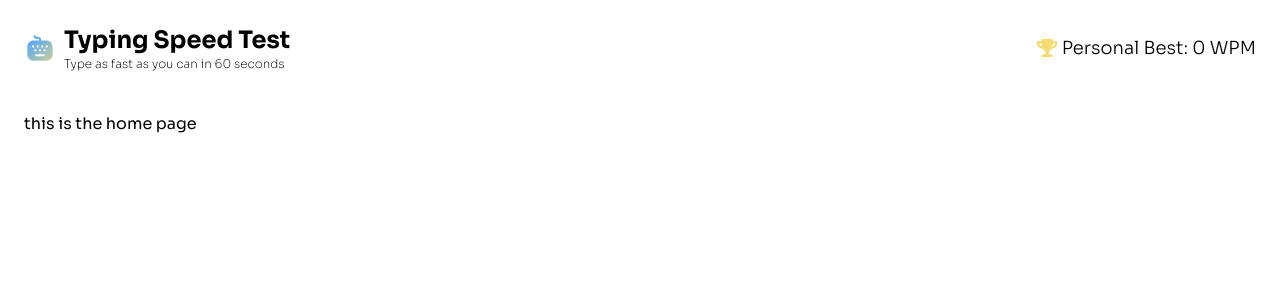
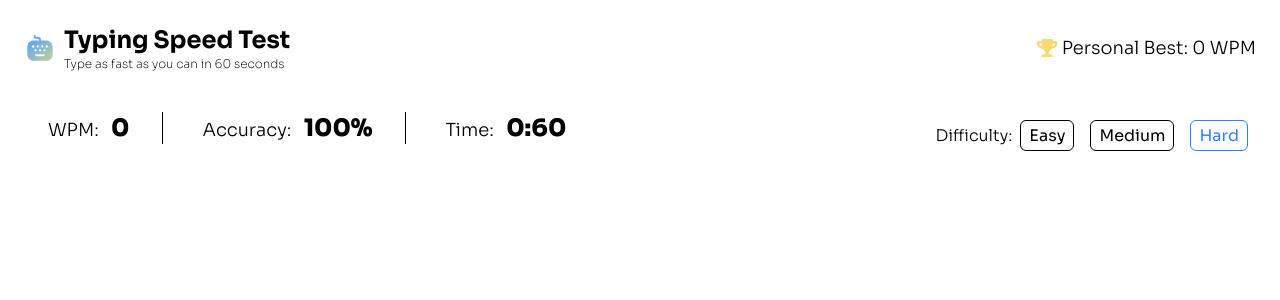
Before and after one commit to cassianebel/typing-speed-test, a Next.js app: page / in a window 1280 px wide. Shown: the top 300 px of the page. Built offline with nearby package versions, Linux system fonts and the light colour scheme.

Commit message:
start of difficulty component

```diff
--- a/app/layout.tsx
+++ b/app/layout.tsx
@@ -17,7 +17,7 @@ export default function RootLayout({
       <body className="font-sans">
         <div className="flex flex-col max-w-7xl mx-auto p-4 sm:p-6">
           <Header />
-          {children}
+          <main>{children}</main>
         </div>
       </body>
     </html>
--- a/app/page.tsx
+++ b/app/page.tsx
@@ -1,7 +1,31 @@
+import Difficulty from "@/components/Difficulty";
+
 export default function Home() {
   return (
-    <div>
-      <p>this is the home page</p>
+    <div className="lg:flex items-center justify-between gap-4">
+      <div className="flex items-center gap-4 text-center font-light mx-auto w-full mb-4">
+        <p className="text-neutral-400 text-lg px-6 border-e ">
+          WPM:{" "}
+          <span className="font-extrabold text-neutral-000 text-2xl mx-2">
+            0
+          </span>
+        </p>
+        <p className="text-neutral-400 text-lg px-6 border-e ">
+          Accuracy:{" "}
+          <span className="font-extrabold text-neutral-000 text-2xl mx-2">
+            100%
+          </span>
+        </p>
+        <p className="text-neutral-400 text-lg px-6 ">
+          Time:{" "}
+          <span className="font-extrabold text-neutral-000 text-2xl mx-2">
+            0:60
+          </span>
+        </p>
+      </div>
+      <div className="flex items-center gap-4">
+        <Difficulty />
+      </div>
     </div>
   );
 }
--- /dev/null
+++ b/components/Difficulty.tsx
@@ -0,0 +1,127 @@
+"use client";
+
+import { useState, useEffect } from "react";
+import { useIsDesktop } from "@/hooks/useIsDesktop";
+
+type Difficulty = "Easy" | "Medium" | "Hard";
+
+export default function Difficulty() {
+  const [difficulty, setDifficulty] = useState<Difficulty>("Hard");
+  const [isOpen, setIsOpen] = useState(false);
+
+  const isDesktop = useIsDesktop();
+
+  useEffect(() => {
+    setIsOpen(isDesktop);
+  }, [isDesktop]);
+
+  useEffect(() => {
+    const handler = (e: KeyboardEvent) => {
+      if (e.key === "Escape") setIsOpen(false);
+    };
+    document.addEventListener("keydown", handler);
+    return () => document.removeEventListener("keydown", handler);
+  }, []);
+
+  const handleDifficultyChange = (e: React.ChangeEvent<HTMLInputElement>) => {
+    setDifficulty(e.target.value as Difficulty);
+    if (!isDesktop) {
+      setIsOpen(false);
+    }
+  };
+
+  return (
+    <fieldset className="md:flex items-center w-full">
+      <div>
+        <legend>
+          <span className="hidden md:block text-neutral-400 font-light">
+            Difficulty:{" "}
+          </span>
+          {!isDesktop && (
+            <button
+              className="flex items-center gap-2 justify-center border rounded-md px-3 py-1 mb-2 cursor-pointer w-full"
+              type="button"
+              aria-haspopup="listbox"
+              aria-expanded={isOpen}
+              onClick={() => setIsOpen((prev) => !prev)}
+            >
+              {difficulty}
+              <svg
+                xmlns="http://www.w3.org/2000/svg"
+                width="11"
+                height="6"
+                fill="none"
+                viewBox="0 0 11 6"
+                className={
+                  isOpen
+                    ? "rotate-180 transition-all duration-300"
+                    : "transition-all duration-300"
+                }
+              >
+                <path
+                  fill="currentColor"
+                  d="M4.742 5.836.117 1.242c-.156-.125-.156-.375 0-.531L.742.117a.36.36 0 0 1 .531 0l3.75 3.688L8.743.117c.155-.156.405-.156.53 0l.625.594c.157.156.157.406 0 .531L5.273 5.836a.36.36 0 0 1-.53 0"
+                />
+              </svg>
+            </button>
+          )}
+        </legend>
+      </div>
+      {isOpen && (
+        <div className="bg-neutral-800 md:bg-transparent rounded-md md:flex items-center">
+          <div className="border-b md:border-0 border-neutral-500 p-2 px-4 md:px-2">
+            <input
+              type="radio"
+              name="difficulty"
+              id="difficulty-easy"
+              value="Easy"
+              checked={difficulty === "Easy"}
+              onChange={handleDifficultyChange}
+              className="peer md:sr-only"
+            />
+            <label
+              htmlFor="difficulty-easy"
+              className="md:border border-neutral-500 p-1 px-2 peer-checked:border-blue-500 peer-checked:md:text-blue-500 rounded-md cursor-pointer"
+            >
+              Easy
+            </label>
+          </div>
+          <div className="border-b md:border-0 border-neutral-500 p-2 px-4 md:px-2">
+            <input
+              type="radio"
+              name="difficulty"
+              id="difficulty-medium"
+              value="Medium"
+              checked={difficulty === "Medium"}
+              onChange={handleDifficultyChange}
+              className="peer md:sr-only"
+            />
+            <label
+              htmlFor="difficulty-medium"
+              className="md:border border-neutral-500 p-1 px-2 peer-checked:border-blue-500 peer-checked:md:text-blue-500 rounded-md cursor-pointer"
+            >
+              Medium
+            </label>
+          </div>
+          <div className="p-2 px-4 md:px-2">
+            <input
+              type="radio"
+              name="difficulty"
+              id="difficulty-hard"
+              value="Hard"
+              checked={difficulty === "Hard"}
+              onChange={handleDifficultyChange}
+              className="peer md:sr-only"
+            />
+            <label
+              htmlFor="difficulty-hard"
+              className="md:border border-neutral-500 p-1 px-2 peer-checked:border-blue-500 peer-checked:md:text-blue-500 rounded-md cursor-pointer"
+            >
+              Hard
+            </label>
+          </div>
+        </div>
+      )}
+    </fieldset>
+  );
+}
--- /dev/null
+++ b/hooks/useIsDesktop.tsx
@@ -0,0 +1,18 @@
+import { useEffect, useState } from "react";
+
+export function useIsDesktop(breakpoint = 768) {
+  const [isDesktop, setIsDesktop] = useState(false);
+
+  useEffect(() => {
+    const mediaQuery = window.matchMedia(`(min-width: ${breakpoint}px)`);
+
+    const handleChange = () => setIsDesktop(mediaQuery.matches);
+
+    handleChange();
+    mediaQuery.addEventListener("change", handleChange);
+
+    return () => mediaQuery.removeEventListener("change", handleChange);
+  }, [breakpoint]);
+
+  return isDesktop;
+}
```
